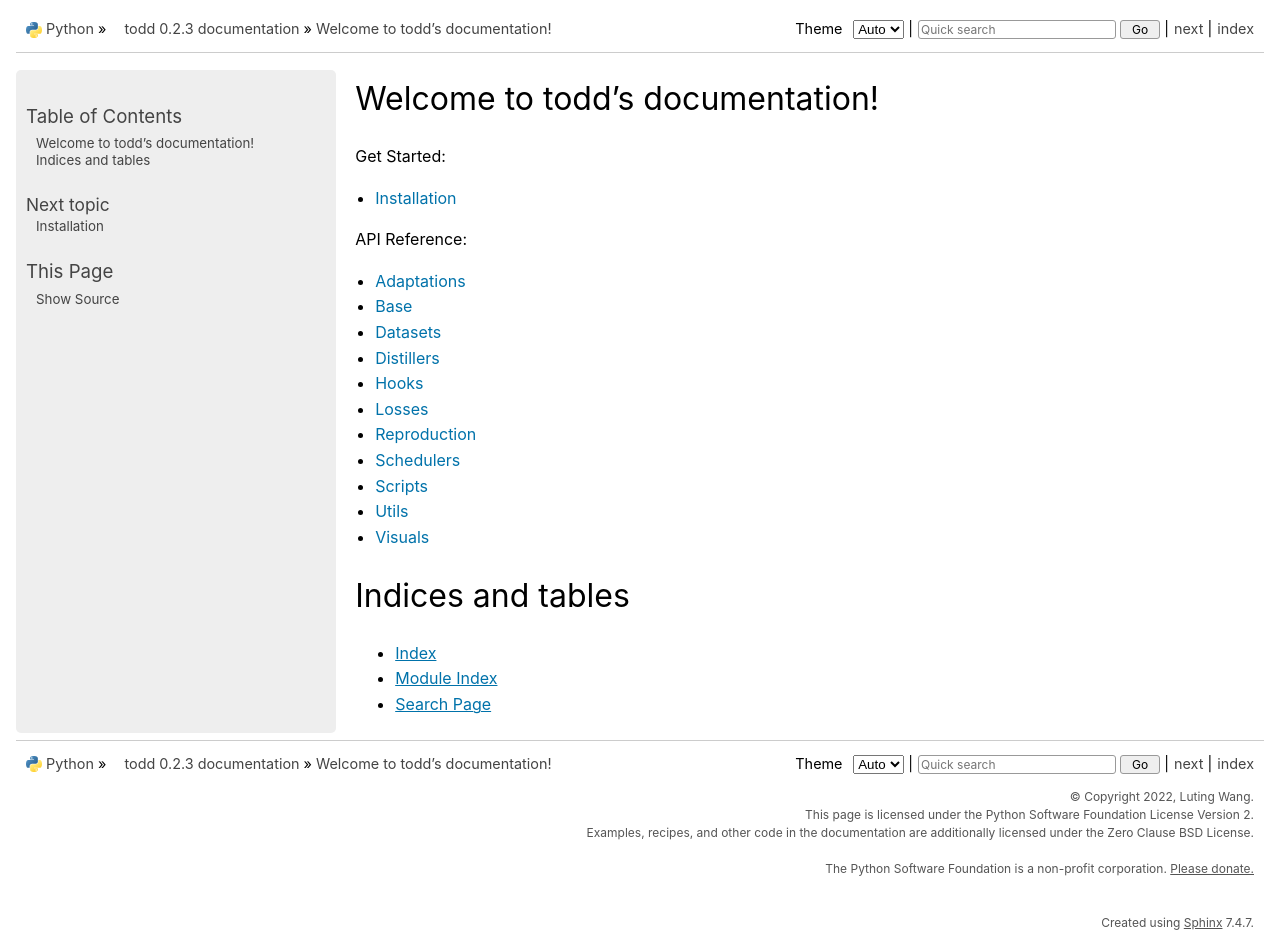
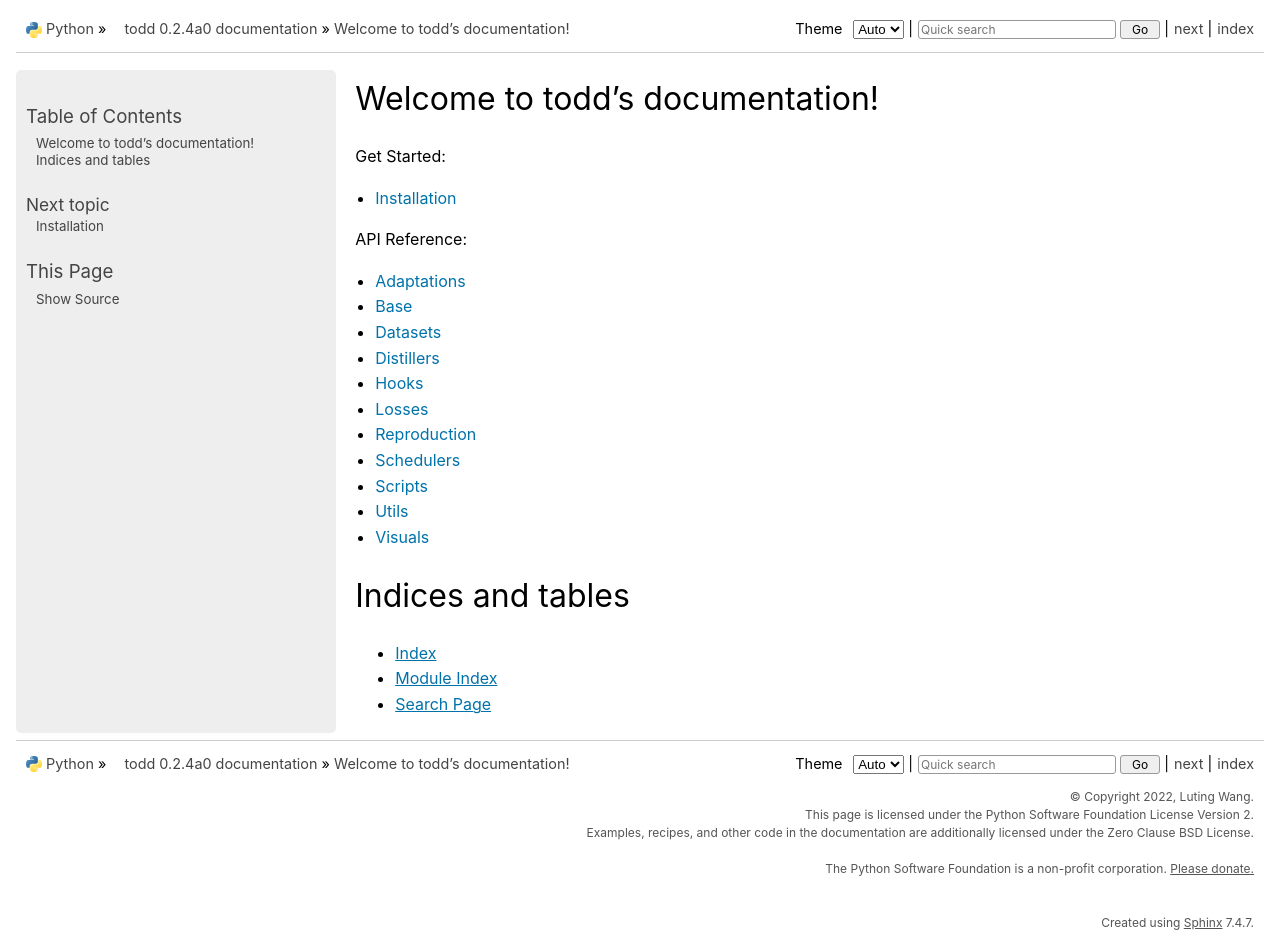
Before and after one commit to LutingWang/todd, a Sphinx documentation site: the page built from docs/source/index.rst, in a window 1280 px wide and 941 px high. Built offline with Sphinx 7.4.7, drawn with Linux system fonts in a browser that asks for light colours.

Commit message:
bump: version 0.2.3 → 0.2.4a0

```diff
--- a/docs/source/conf.py
+++ b/docs/source/conf.py
@@ -7,7 +7,7 @@
 copyright = '2022, Luting Wang'
 author = 'Luting Wang'
 
-release = '0.2.3'
+release = '0.2.4a0'
 
 extensions = [
     'sphinx.ext.autodoc',
--- a/pyproject.toml
+++ b/pyproject.toml
@@ -4,7 +4,7 @@
 
 [project]
 name = 'todd_ai'
-version = '0.2.3'
+version = '0.2.4a0'
 description = 'Toolkit for Object Detection Distillation'
 readme = 'README.md'
 requires-python = '>=3.6'
@@ -166,7 +166,7 @@
 
 [tool.commitizen]
 name = 'cz_conventional_commits'
-version = "0.2.3"
+version = "0.2.4a0"
 tag_format = 'v$version'
 version_files = [
     'pyproject.toml:^version',
```
Also changed, not shown: CHANGELOG.md (+6 -0 lines), 1 other file.
